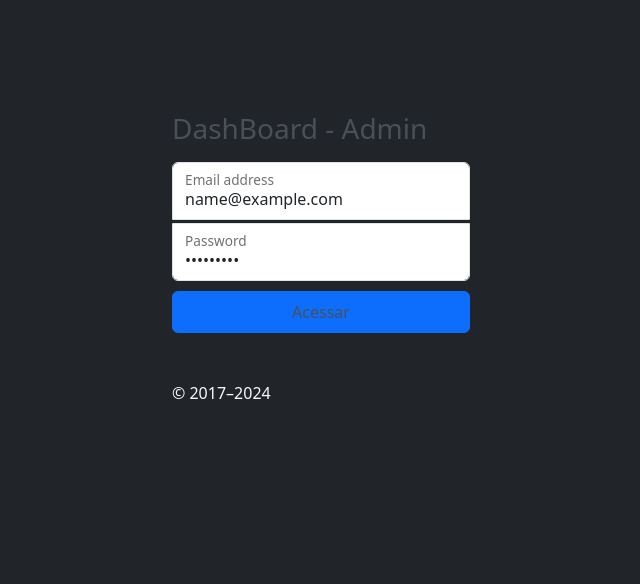
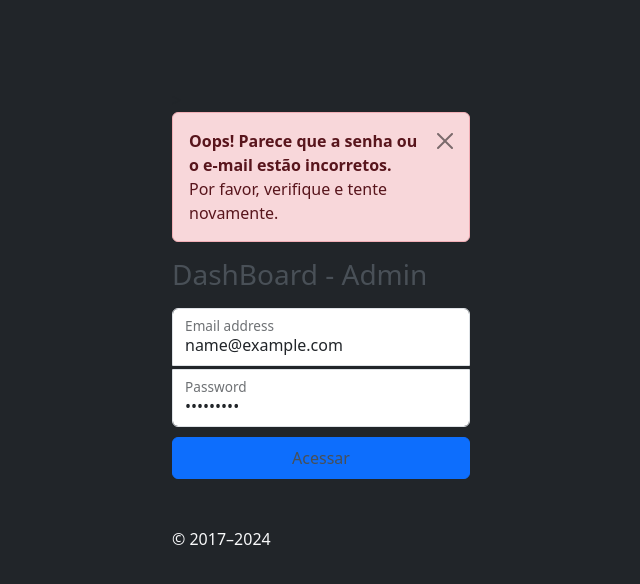
Before and after one commit to RafaelOlive26sp/front_api_users, a Vue app: page / in a window 1280 px wide. Both pictures are taken after typing "name@example.com", "Sample123" into the empty fields and a click on the button "Acessar". Shown: the top 584 px of the page, without its empty margins (319-959 px from the left). Built offline with nearby package versions, Linux system fonts and the light colour scheme; no server answers.

Commit message:
feat, error
adicionado um card para exibir uma mensagem amigavel caso haja problemas no login

```diff
--- a/src/views/LoginView.vue
+++ b/src/views/LoginView.vue
@@ -3,6 +3,10 @@
     <main class="form-signin w-100 m-auto">
       <form @submit.prevent="handleLogin">
         >
+        <div class="alert alert-danger alert-dismissible fade show" role="alert" v-if="errorMessage">
+          <strong>Oops! Parece que a senha ou o e-mail estão incorretos.</strong> Por favor, verifique e tente novamente.
+          <button type="button" class="btn-close" data-bs-dismiss="alert" aria-label="Close"></button>
+        </div>
         <h1 class="h3 mb-3 fw-normal text-dark-emphasis">DashBoard - Admin</h1>
 
         <div class="form-floating">
@@ -40,6 +44,7 @@
 <!--        </small>-->
         <h5 class="bg-danger mt-2 rounded-2"></h5>
         <p class="mt-5 mb-3 text-light">&copy; 2017–2024</p>
+
       </form>
 
         <ModalView id-modal="signUp" > <!--  Modal de Cadastro      -->
@@ -123,6 +128,11 @@ export default {
 
 
   },
+  computed:{
+    errorMessage(){
+      return this.$store.state.auth.errorMessage;
+    }
+  },
   mounted() {
 
   }
```
